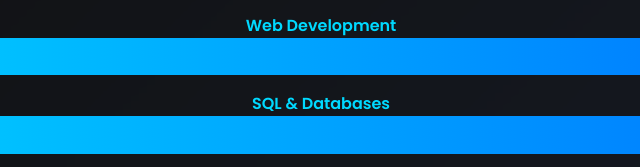
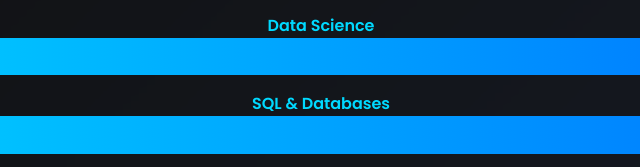
Before and after one commit to KA20CRYPTO/pr, a plain HTML site: page skills.html in a window 1280 px wide. Shown: the part 292-459 px from the top of the page, 319-959 px from the left. Drawn offline with nearby package versions, Linux system fonts and the light colour scheme.

Commit message:
Update skills.html

```diff
--- a/skills.html
+++ b/skills.html
@@ -34,7 +34,7 @@
       <span>Machine Learning</span>
       <div class="bar"><div class="fill" style="width: 90%">90%</div></div>
 
-      <span>Web Development</span>
+      <span>Data Science</span>
       <div class="bar"><div class="fill" style="width: 85%">85%</div></div>
 
       <span>SQL & Databases</span>
```
